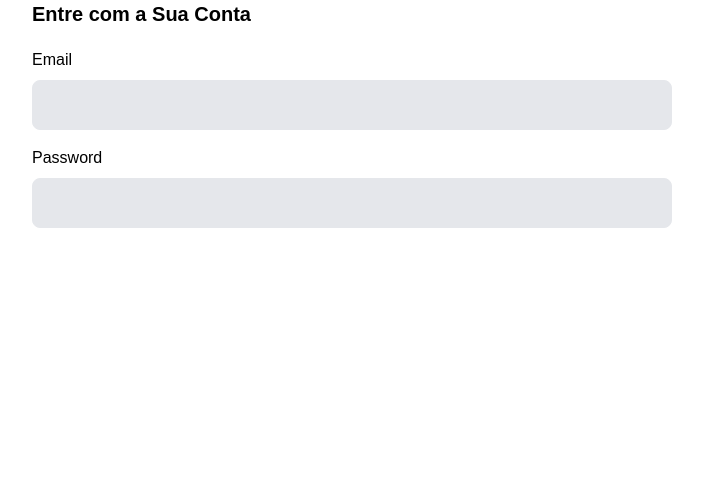
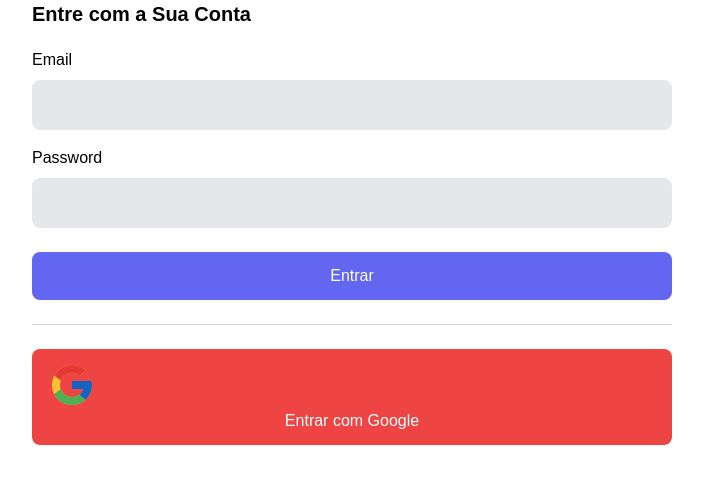
Before and after one commit to xmurilo/TemplateAdmin, a Next.js app: page /authentication in a window 1280 px wide. Shown: the top 484 px of the page, without its empty margins (288-991 px from the left). Built offline with nearby package versions, Linux system fonts and the light colour scheme.

Commit message:
feat: adding buttons of form

```diff
--- a/src/pages/authentication.tsx
+++ b/src/pages/authentication.tsx
@@ -30,7 +30,22 @@ export default function Authentincation() {
           valueChanged={setPassword}
           obrigatory
         />
-
+        <button
+          className={`w-full bg-indigo-500 hover:bg-indigo-400
+      text-white rounded-lg px-4 py-3 mt-6`}
+          onClick={submit}
+        >
+          {mode == "login" ? "Entrar" : "Cadastrar"}
+        </button>
+        <hr className={`my-6 border-gray-300 w-full`} />
+        <button
+          className={` w-full bg-red-500 hover:bg-red-400
+      text-white rounded-lg px-4 py-3 `}
+          onClick={submit}
+        >
+          <Image src={GoogleIcon} alt="tod" />
+          Entrar com Google
+        </button>
       </div>
     </div>
   );
```
